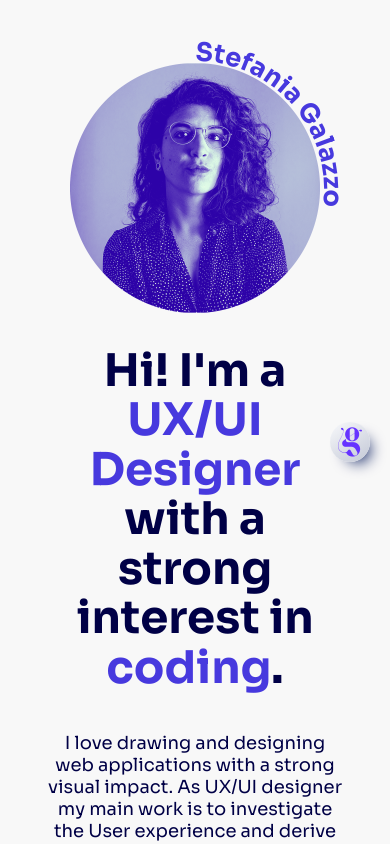
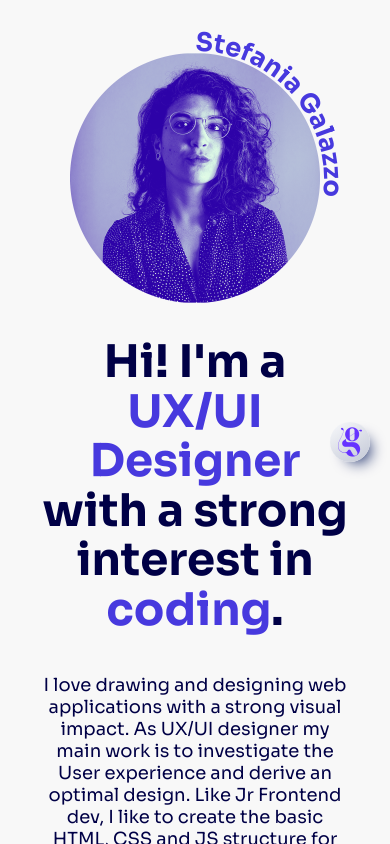
Before and after one commit to StefaniaGalazzo/UX-UI-Designer, a Next.js app: page / in a window 390 px wide. Built offline with nearby package versions, Linux system fonts and the light colour scheme.

Commit message:
fix proj btn

```diff
--- a/app/_components/UI/MainComp/mainComp.module.scss
+++ b/app/_components/UI/MainComp/mainComp.module.scss
@@ -59,7 +59,7 @@
   .main {
     row-gap: 5%;
     justify-content: center;
-    padding: 20px;
+    padding: 10px !important;
     margin-top: calc(10% + 1vw);
     .texts {
       margin-top: 8%;
```
